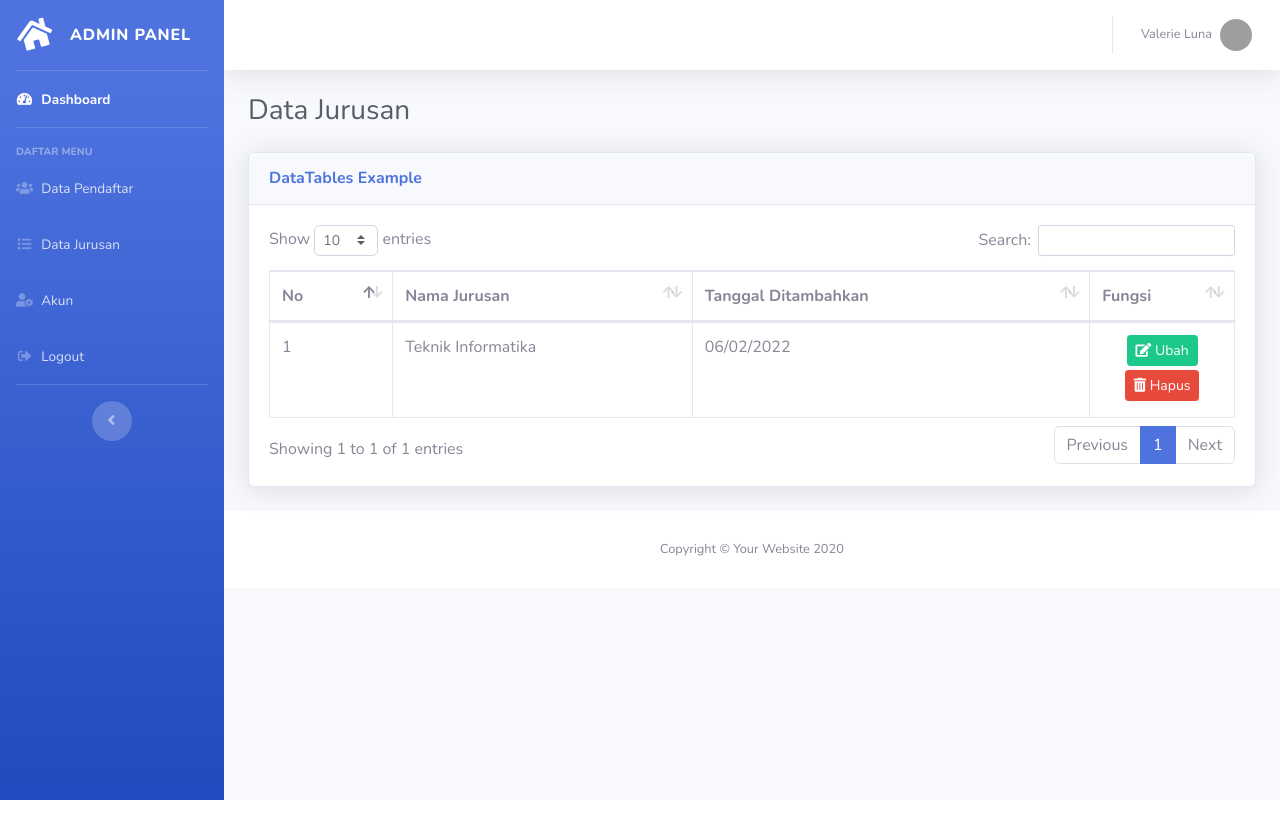
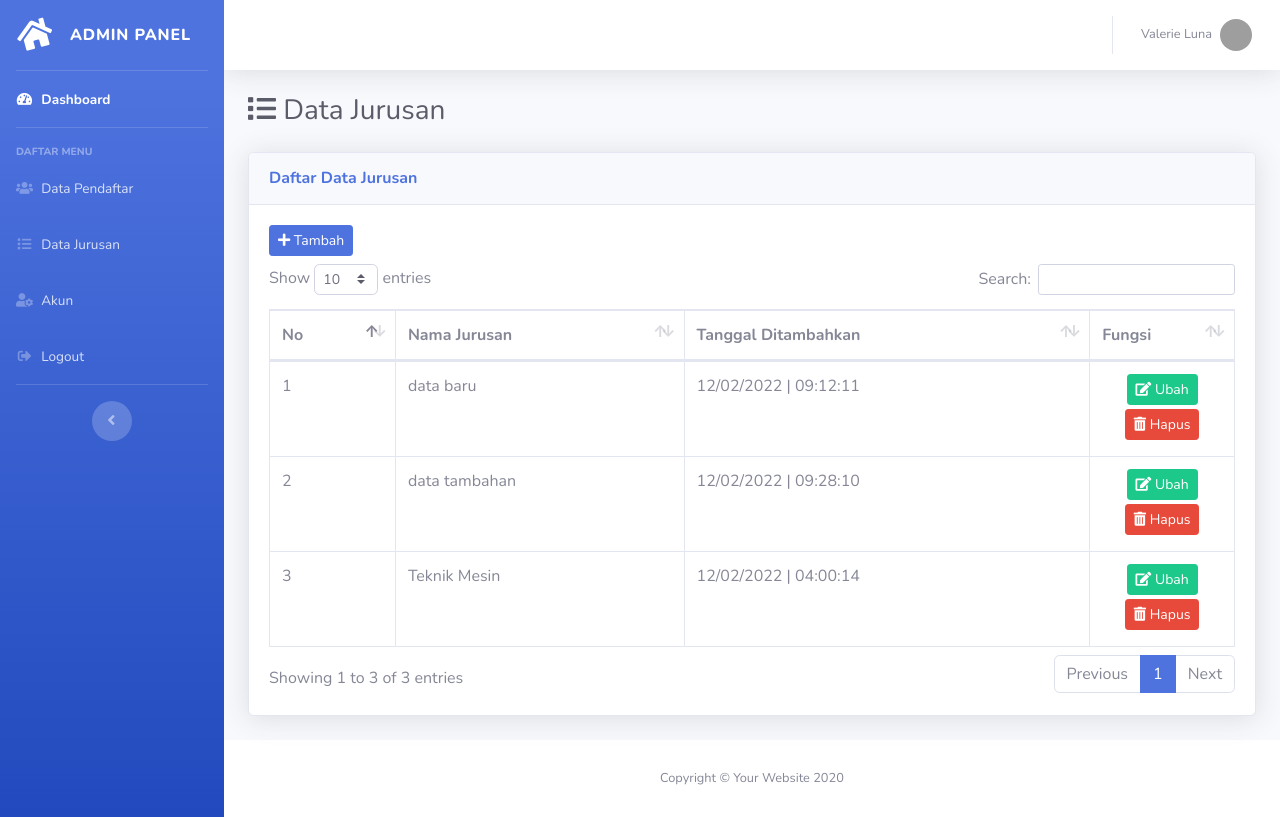
Before and after one commit to ilhamlutfi/sips, a PHP site: page /data-jurusan.php in a window 1280 px wide. Run offline with PHP 8.4, Linux system fonts and the light colour scheme; data comes from the database, SQL or seed files in the repository; grey boxes are pictures that could not be loaded.

Commit message:
12/02 insert delete select

```diff
--- /dev/null
+++ b/admin/config/controller.php
@@ -0,0 +1,46 @@
+<?php
+
+// fungsi mengambil data dari database
+function query($query)
+{
+    global $db; // memanggil koneksi database
+
+    $result = mysqli_query($db, $query);
+    $rows = [];
+
+    while ($row = mysqli_fetch_assoc($result)) {
+        $rows[] = $row;
+    }
+    return $rows;
+}
+
+// tambah data jurusan ke database
+function tambah_jurusan($post)
+{
+    global $db; // panggil koneksi database
+
+    $nama_jurusan = strip_tags($post['nama_jurusan']); // ambil input user
+
+    // query tambah data
+    $query = "INSERT INTO tbl_jurusan VALUES (null, '$nama_jurusan', CURRENT_TIMESTAMP)";
+
+    // simpan query ke database
+    mysqli_query($db, $query);
+
+    // check data yang
+    return mysqli_affected_rows($db);
+}
+
+// hapus data jurusan dari database
+function hapus_jurusan($id_jurusan)
+{
+    global $db;
+
+    $query = "DELETE FROM tbl_jurusan WHERE id_jurusan = $id_jurusan";
+
+    // simpan query ke database
+    mysqli_query($db, $query);
+
+    // check data yang dihapus
+    return mysqli_affected_rows($db);
+}
--- /dev/null
+++ b/admin/config/core.php
@@ -0,0 +1,4 @@
+<?php
+
+include 'controller.php'; // memanggil file controller.php
+include 'database.php'; // memanggil file database.php
--- a/admin/data-jurusan.php
+++ b/admin/data-jurusan.php
@@ -3,6 +3,24 @@
 $title = 'Data Jurusan'; // judul halaman
 
 include 'layout/header.php'; // panggil file layout/header.php
+
+// menampilkan seluruh data dari tbl_jurusan
+$data_jurusan = query("SELECT * FROM tbl_jurusan ORDER BY id_jurusan DESC");
+
+// ketika tombol tambah di tekan jalankan script berikut
+if (isset($_POST['tambah'])) {
+    if (tambah_jurusan($_POST) > 0) {
+        echo "<script>
+                alert('Data Jurusan Berhasil Ditambahkan');
+                document.location.href = 'data-jurusan.php';
+             </script>";
+    } else {
+        echo "<script>
+                alert('Data Jurusan Gagal Ditambahkan');
+                document.location.href = 'data-jurusan.php';
+             </script>";
+    }
+}
 
 ?>
 
@@ -11,14 +29,16 @@ include 'layout/header.php'; // panggil file layout/header.php
 
     <!-- Page Heading -->
     <div class="d-sm-flex align-items-center justify-content-between mb-4">
-        <h1 class="h3 mb-0 text-gray-800">Data Jurusan</h1>
+        <h1 class="h3 mb-0 text-gray-800"><i class="fas fa-list"></i> Data Jurusan</h1>
     </div>
 
     <div class="card shadow mb-4">
         <div class="card-header py-3">
-            <h6 class="m-0 font-weight-bold text-primary">DataTables Example</h6>
+            <h6 class="m-0 font-weight-bold text-primary">Daftar Data Jurusan</h6>
         </div>
         <div class="card-body">
+            <button type="button" class="btn btn-primary btn-sm mb-2" data-toggle="modal" data-target="#modalTambah"> <i class="fas fa-plus"></i> Tambah</button>
+
             <div class="table-responsive">
                 <table class="table table-bordered" id="dataTable" width="100%" cellspacing="0">
                     <thead>
@@ -31,16 +51,20 @@ include 'layout/header.php'; // panggil file layout/header.php
                     </thead>
 
                     <tbody>
-                        <tr>
-                            <td>1</td>
-                            <td>Teknik Informatika</td>
-                            <td>06/02/2022</td>
-                            <td width="15%" class="text-center">
-                                <a href="" class="btn btn-success btn-sm mb-1" title="Ubah"><i class="fas fa-edit"></i> Ubah</a>
+                        <?php $no = 1; ?>
+                        <?php foreach ($data_jurusan as $jurusan) : ?>
+                            <tr>
+                                <td><?= $no++; ?></td>
+                                <td><?= $jurusan['nama_jurusan']; ?></td>
+                                <td><?= date('d/m/Y | H:s:i', strtotime($jurusan['tanggal_input'])); ?></td>
+                                <td width="15%" class="text-center">
+                                    <a href="" class="btn btn-success btn-sm mb-1" title="Ubah"><i class="fas fa-edit"></i> Ubah</a>
 
-                                <a href="" class="btn btn-danger btn-sm mb-1" title="Hapus"><i class="fas fa-trash-alt"></i> Hapus</a>
-                            </td>
-                        </tr>
+                                    <a href="hapus-jurusan.php?id_jurusan=<?= $jurusan['id_jurusan']; ?>" class="btn btn-danger btn-sm mb-1" title="Hapus" onclick="return confirm('Yakin Data Jurusan Akan Dihapus');"><i class="fas fa-trash-alt"></i> Hapus</a>
+
+                                </td>
+                            </tr>
+                        <?php endforeach; ?>
                     </tbody>
                 </table>
             </div>
@@ -49,4 +73,30 @@ include 'layout/header.php'; // panggil file layout/header.php
     </div>
     <!-- /body -->
 
+    <!-- Modal Tambah -->
+    <div class="modal fade" id="modalTambah" tabindex="-1" aria-labelledby="exampleModalLabel" aria-hidden="true">
+        <div class="modal-dialog">
+            <div class="modal-content">
+                <div class="modal-header bg-primary text-white">
+                    <h5 class="modal-title" id="exampleModalLabel"><i class="fas fa-plus"></i> Tambah Jurusan</h5>
+                    <button type="button" class="close" data-dismiss="modal" aria-label="Close">
+                        <span aria-hidden="true">&times;</span>
+                    </button>
+                </div>
+                <div class="modal-body">
+                    <form action="" method="post">
+                        <div class="form-group">
+                            <label for="nama_jurusan">Nama Jurusan</label>
+                            <input type="text" name="nama_jurusan" id="nama_jurusan" class="form-control">
+                        </div>
+                </div>
+                <div class="modal-footer">
+                    <button type="button" class="btn btn-secondary btn-sm" data-dismiss="modal">Kembali</button>
+                    <button type="submit" name="tambah" class="btn btn-primary btn-sm">Tambah</button>
+                </div>
+                </form>
+            </div>
+        </div>
+    </div>
+
     <?php include 'layout/footer.php'; ?>
--- a/admin/index.php
+++ b/admin/index.php
@@ -170,4 +170,5 @@ include 'layout/header.php'; // panggil file layout/header.php
 </div>
 <!-- /body -->
 
-<?php include 'layout/footer.php'; // panggil file layout/footer.php ?>
+<?php include 'layout/footer.php'; // panggil file layout/footer.php
+?>
--- a/admin/layout/header.php
+++ b/admin/layout/header.php
@@ -1,3 +1,5 @@
+<?php include 'config/core.php'; ?>
+
 <!DOCTYPE html>
 <html lang="en">
 
```
Also changed, not shown: admin/hapus-jurusan.php (added, +17 -0 lines), db/sips.sql (added, +68 -0 lines). Lines whose indentation alone changed are shown as unchanged.
